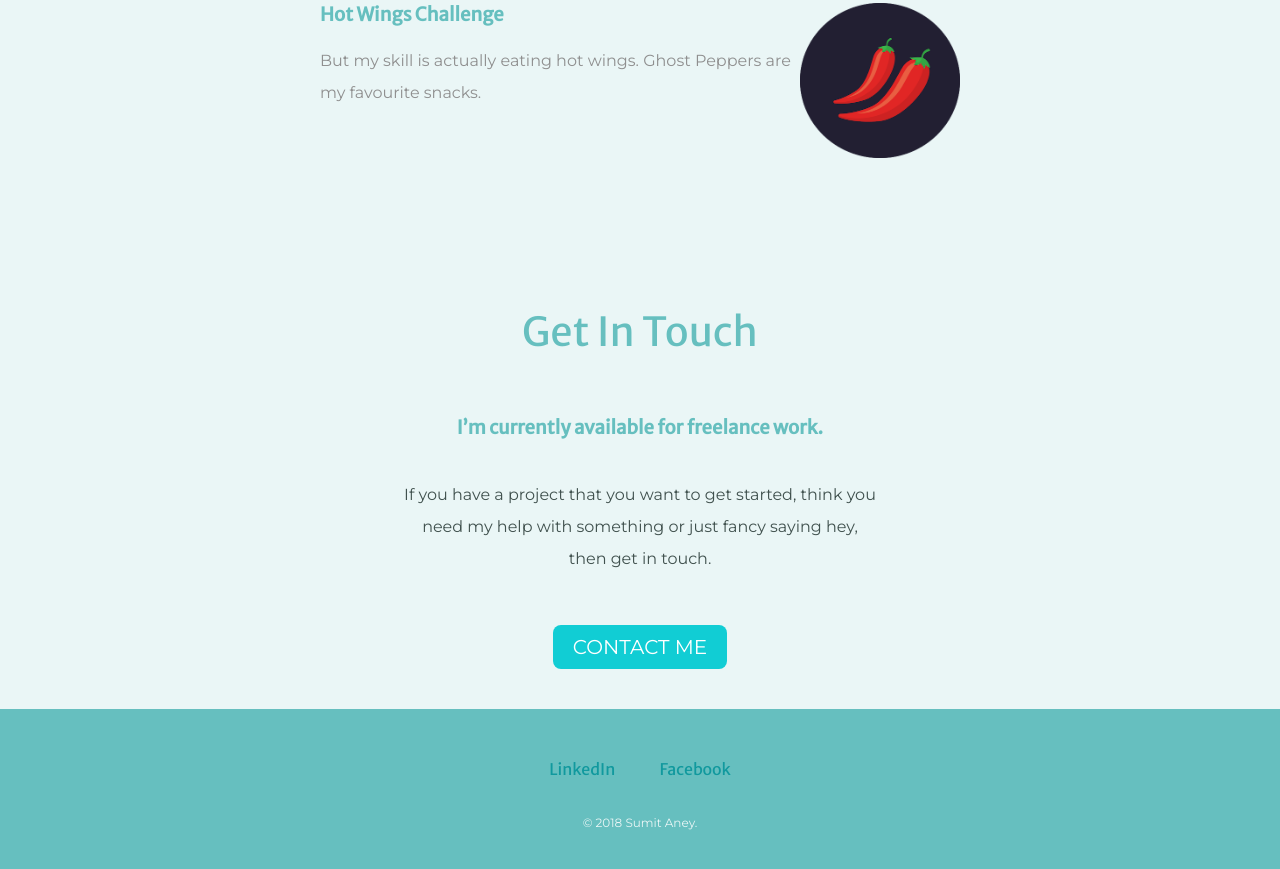
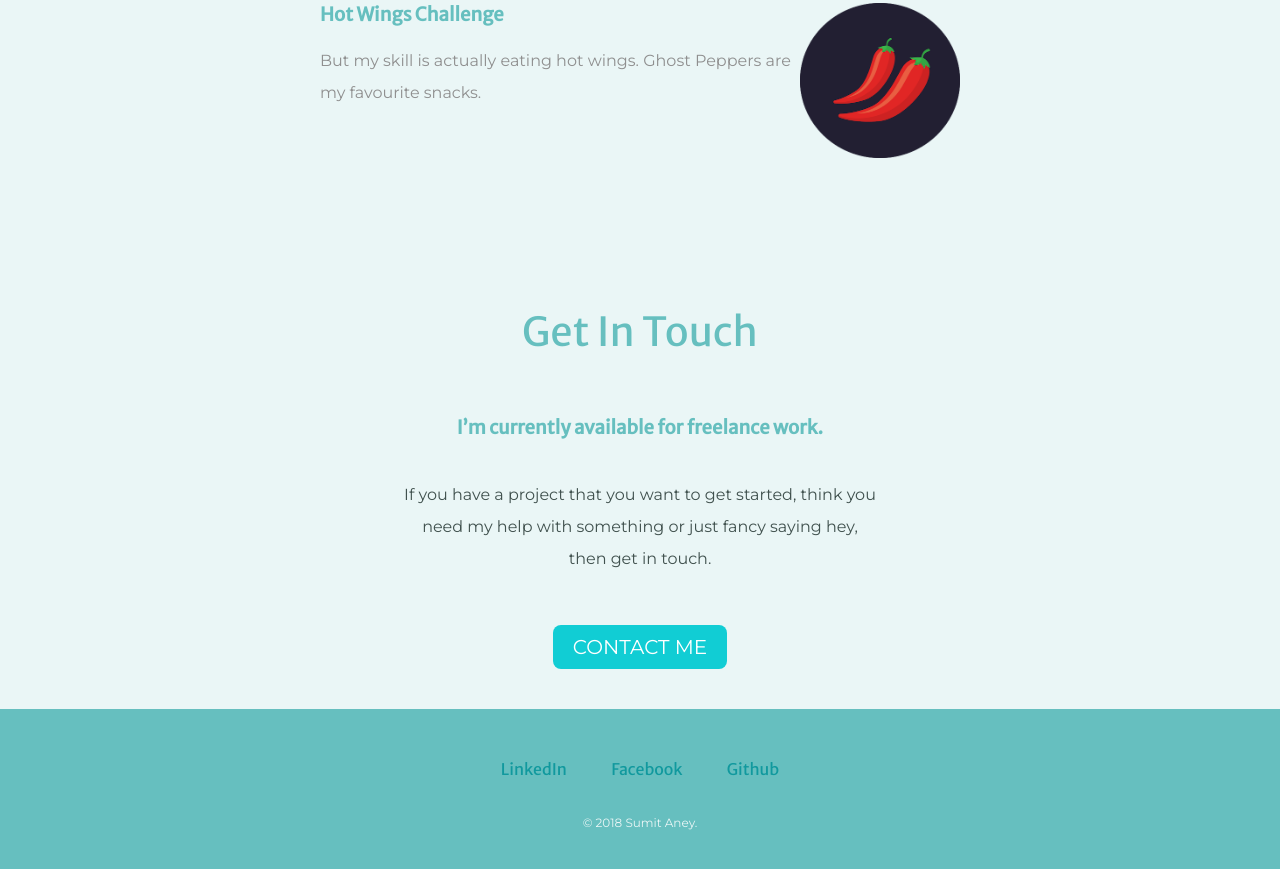
Before and after one commit to sumitaney/MyWebsite, a plain HTML site: page index.html in a window 1280 px wide. Shown: the part 2052-2921 px from the top of the page. Drawn offline with Linux system fonts and the light colour scheme.

Commit message:
Update index.html

```diff
--- a/index.html
+++ b/index.html
@@ -51,6 +51,7 @@
     <div class="bottom-container">
       <a class="footer-link" href="https://www.linkedin.com/in/sumit-aney-91a12197">LinkedIn</a>
       <a class="footer-link" href="https://www.facebook.com/sumeetn5">Facebook</a>
+      <a class="footer-link" href="https://github.com/sumitaney">Github</a>
       <p class="copyright">© 2018 Sumit Aney.</p>
     </div>
 
```
